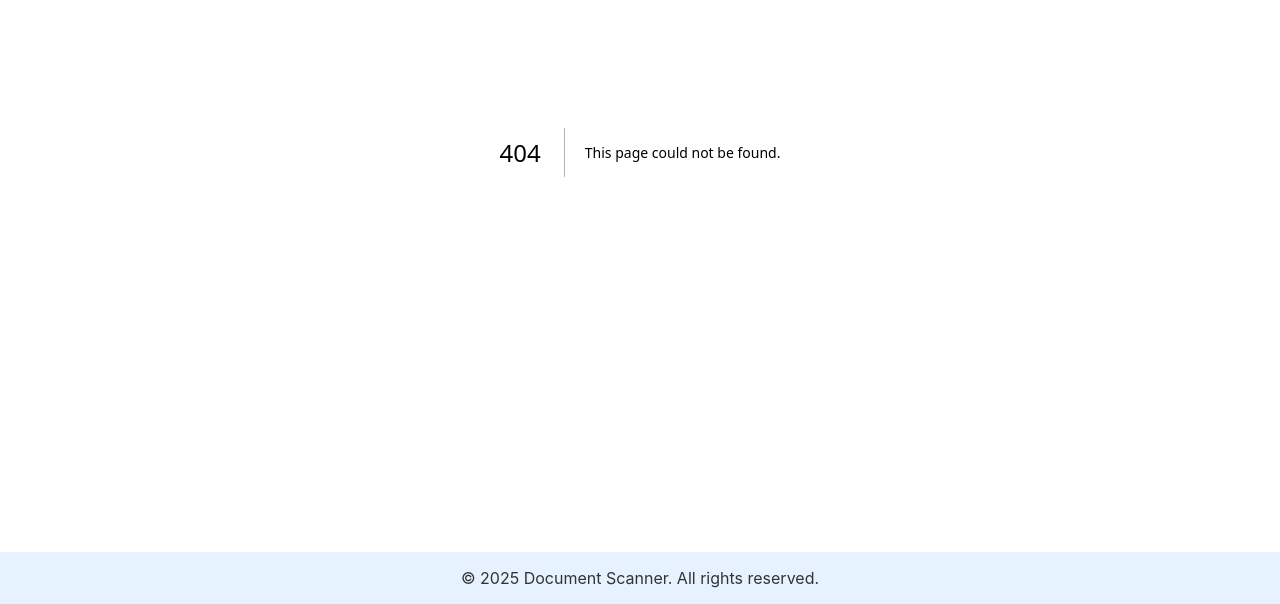
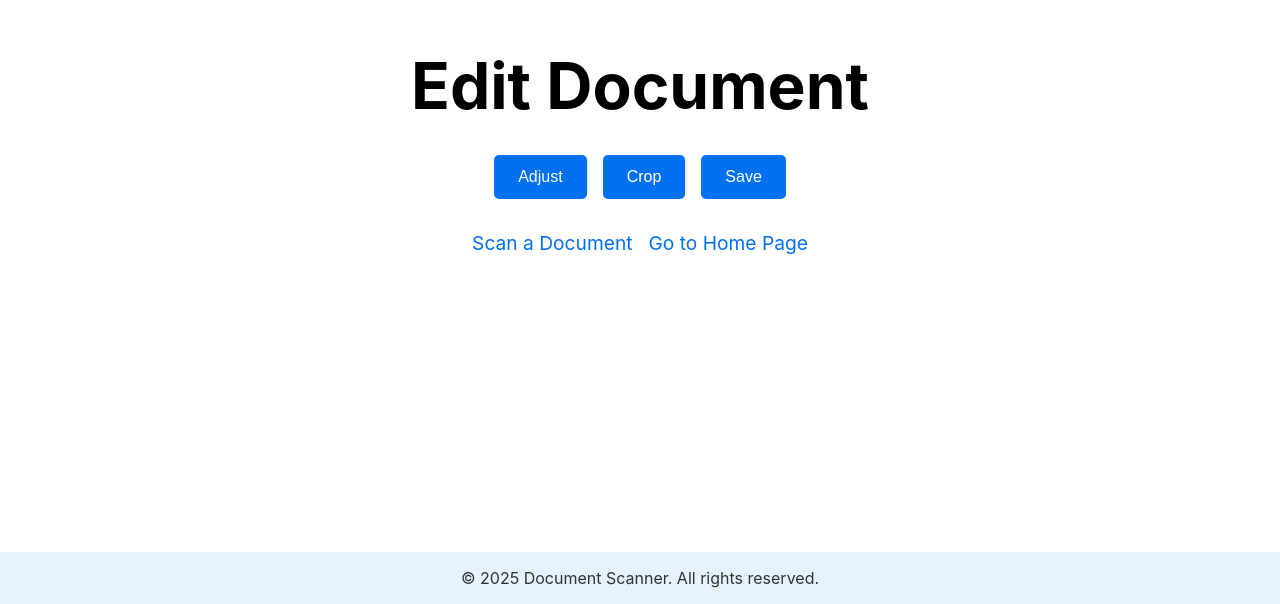
Before and after one commit to wikolego/document-scanner, a Next.js app: page /edit_document in a window 1280 px wide. Before the commit this address had no page. Shown: the part 248-852 px from the top of the page. Built offline with nearby package versions, Linux system fonts and the light colour scheme.

Commit message:
Added page, which shows loaded document image, edited styles

```diff
--- /dev/null
+++ b/pages/edit_document/index.tsx
@@ -0,0 +1,50 @@
+import { NextPage } from 'next'
+import Head from 'next/head'
+import { useRouter } from 'next/router'
+import styles from '../../styles/Home.module.css'
+
+const EditDocument: NextPage = () => {
+  const router = useRouter()
+  const { imageUrl } = router.query
+
+  return (
+    <div className={styles.container}>
+      <Head>
+        <title>Edit Document</title>
+        <meta name='description' content='Edit your scanned document' />
+        <link rel='icon' href='/favicon.ico' />
+      </Head>
+
+      <main className={styles.main}>
+        <h1 className={styles.title}>Edit Document</h1>
+
+        {imageUrl && (
+          <div className={styles.imageContainer}>
+            <img
+              src={imageUrl as string}
+              alt='Uploaded document'
+              className={styles.documentImage}
+            />
+          </div>
+        )}
+
+        <div className={styles.buttonContainer}>
+          <button className={styles.button}>Adjust</button>
+          <button className={styles.button}>Crop</button>
+          <button className={styles.button}>Save</button>
+        </div>
+
+        <div className={styles.linkContainer}>
+          <a href='/scan_document' className='pageLink'>
+            Scan a Document
+          </a>
+          <a href='/' className='pageLink'>
+            Go to Home Page
+          </a>
+        </div>
+      </main>
+    </div>
+  )
+}
+
+export default EditDocument
--- a/styles/Home.module.css
+++ b/styles/Home.module.css
@@ -70,3 +70,72 @@
 .fileInput {
   display: none;
 }
+
+.imageContainer {
+  margin: 2rem 0;
+  max-width: 800px;
+  width: 100%;
+  display: flex;
+  justify-content: center;
+  align-items: center;
+}
+
+.documentImage {
+  max-width: 100%;
+  max-height: 600px;
+  object-fit: contain;
+  border: 1px solid #eaeaea;
+  border-radius: 10px;
+  box-shadow: 0 4px 6px rgba(0, 0, 0, 0.1);
+}
+
+.buttonContainer {
+  display: flex;
+  flex-direction: row;
+  justify-content: center;
+  gap: 1rem;
+  margin-top: 2rem;
+}
+
+.button {
+  padding: 0.8rem 1.5rem;
+  font-size: 1rem;
+  background-color: #0070f3;
+  color: white;
+  border: none;
+  border-radius: 5px;
+  cursor: pointer;
+  transition: background-color 0.2s;
+}
+
+.button:hover {
+  background-color: #0051b3;
+}
+
+.submitButton {
+  margin-top: 2rem;
+  padding: 1rem 2rem;
+  font-size: 1.2rem;
+  background-color: #0070f3;
+  color: white;
+  border: none;
+  border-radius: 5px;
+  cursor: pointer;
+  transition: background-color 0.2s;
+}
+
+.submitButton:hover {
+  background-color: #0051b3;
+}
+
+.submitButton:disabled {
+  background-color: #cccccc;
+  cursor: not-allowed;
+}
+
+.linkContainer {
+  display: flex;
+  flex-direction: row;
+  justify-content: center;
+  gap: 1rem;
+}
```
Also changed, not shown: pages/scan_document/index.tsx (+32 -0 lines).
